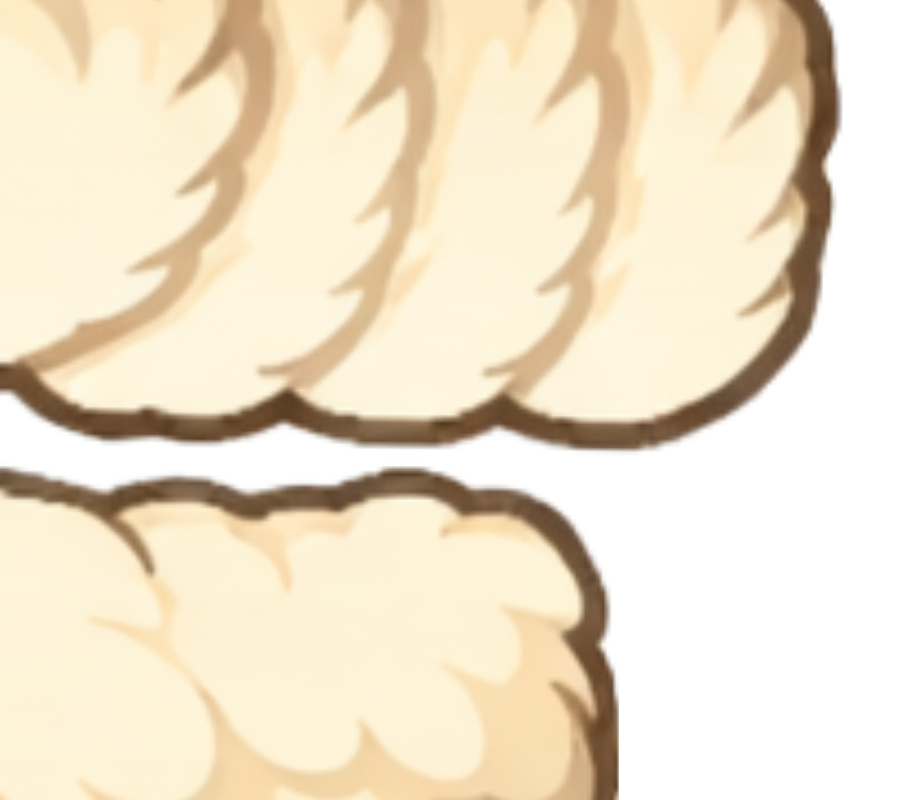
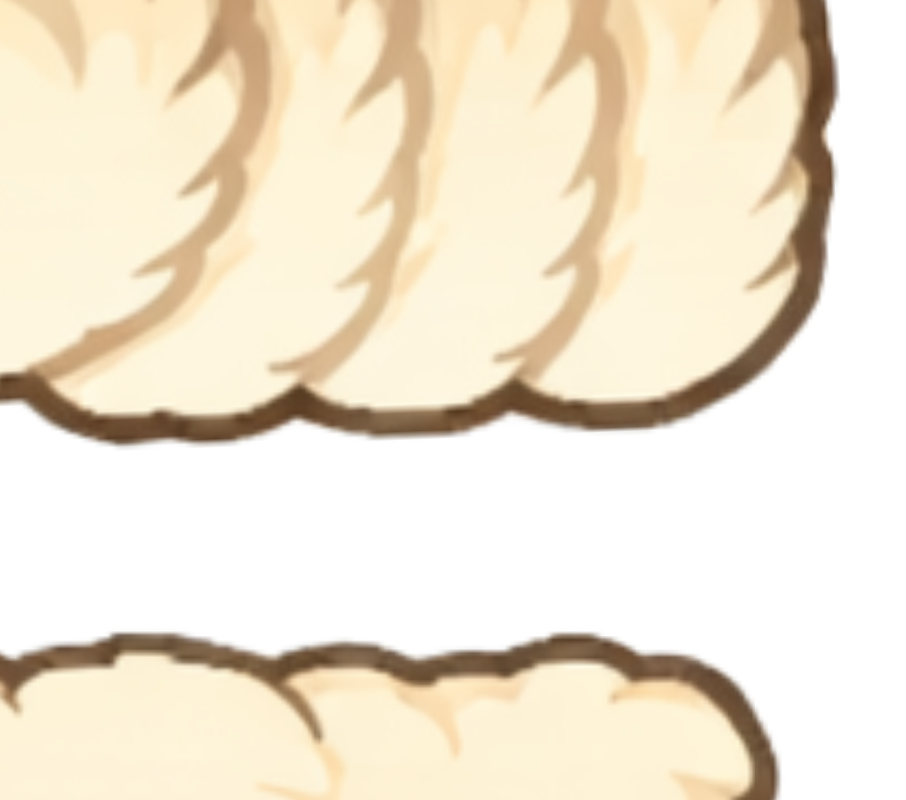
Before and after one commit to lookwhoitys/tobi-chomps, a React (Vite) app: page / in a window 1280 px wide. Shown: the part 600-1400 px from the top of the page, without its empty margins (0-906 px from the left). Built offline with nearby package versions, Linux system fonts and the light colour scheme; the HTML template or start-up script is replaced by a standard one.

Commit message:
Update App.jsx

```diff
--- a/src/App.jsx
+++ b/src/App.jsx
@@ -9,8 +9,6 @@ const HEAD_IMAGE_SIZE = "150%";
 const HEAD_IMAGE_OFFSET = "-14%";
 const TAIL_IMAGE_SIZE = "172%";
 const TAIL_IMAGE_OFFSET = "-34%";
-const CORNER_IMAGE_SIZE = "220%";
-const CORNER_IMAGE_OFFSET = "-50%";
 const ASSET_BASE = import.meta.env.BASE_URL;
 
 let sharedAudioContext = null;
@@ -123,44 +121,6 @@ function getTailAngle(snake) {
 function getBodyAngle(prev, next) {
   if (!prev || !next) return 0;
   if (prev.x === next.x) return 90;
-  return 0;
-}
-
-function getSegmentDir(from, to) {
-  if (!from || !to) return null;
-  return { x: to.x - from.x, y: to.y - from.y };
-}
-
-function isCornerSegment(prev, current, next) {
-  if (!prev || !current || !next) return false;
-
-  const dirFromPrev = getSegmentDir(prev, current);
-  const dirToNext = getSegmentDir(current, next);
-
-  if (!dirFromPrev || !dirToNext) return false;
-
-  return dirFromPrev.x !== dirToNext.x && dirFromPrev.y !== dirToNext.y;
-}
-
-function getCornerRotation(prev, current, next) {
-  const fromPrev = getSegmentDir(prev, current);
-  const toNext = getSegmentDir(current, next);
-
-  if (!fromPrev || !toNext) return 0;
-
-  const dirs = [fromPrev, toNext];
-
-  const hasLeft = dirs.some((d) => d.x === -1);
-  const hasRight = dirs.some((d) => d.x === 1);
-  const hasUp = dirs.some((d) => d.y === -1);
-  const hasDown = dirs.some((d) => d.y === 1);
-
-  // Base sprite orientation: left -> down
-  if (hasLeft && hasDown) return 0;
-  if (hasUp && hasLeft) return 90;
-  if (hasUp && hasRight) return 180;
-  if (hasRight && hasDown) return 270;
-
   return 0;
 }
 
@@ -746,14 +706,9 @@ export default function App() {
 
                     if (type === "bodyA" || type === "bodyB") {
                       const isTail = snakeIndex === snake.length - 1;
-                      const isNeck = snakeIndex === 1;
                       const prevSegment = snake[snakeIndex - 1];
-                      const currentSegment = snake[snakeIndex];
                       const nextSegment = snake[snakeIndex + 1];
-
                       const bodyAngle = getBodyAngle(prevSegment, nextSegment);
-                      const isCorner = isCornerSegment(prevSegment, currentSegment, nextSegment);
-                      const cornerRotation = getCornerRotation(prevSegment, currentSegment, nextSegment);
 
                       if (isTail) {
                         return (
@@ -780,38 +735,6 @@ export default function App() {
                         );
                       }
 
-                      if (isCorner) {
-                        return (
-                          <motion.div
-                            key={index}
-                            layout
-                            transition={itemSpring}
-                            className="flex items-center justify-center overflow-visible"
-                          >
-                            <motion.img
-                              src={`${ASSET_BASE}snake-body-corner.png`}
-                              alt="corner body"
-                              className="object-contain"
-                              style={{
-                                width: CORNER_IMAGE_SIZE,
-                                height: CORNER_IMAGE_SIZE,
-                                marginLeft: CORNER_IMAGE_OFFSET,
-                                marginTop: CORNER_IMAGE_OFFSET,
-                                rotate: `${cornerRotation}deg`,
-                                transformOrigin: "center center",
-                              }}
-                              animate={bounceBody}
-                              transition={{
-                                duration: 1.2,
-                                repeat: Infinity,
-                                ease: "easeInOut",
-                                delay: snakeIndex * 0.02,
-                              }}
-                            />
-                          </motion.div>
-                        );
-                      }
-
                       return (
                         <motion.div
                           key={index}
@@ -820,28 +743,19 @@ export default function App() {
                           className="flex items-center justify-center overflow-visible"
                         >
                           <motion.img
-                            src={
-                              isNeck
-                                ? `${ASSET_BASE}snake-body-start.png`
-                                : `${ASSET_BASE}snake-body-seamless.png`
-                            }
-                            alt={isNeck ? "body start" : "body"}
+                            src={`${ASSET_BASE}snake-body-seamless.png`}
+                            alt="body"
                             className="object-contain"
                             style={{
-                              width: isNeck ? "210%" : CELL_IMAGE_SIZE,
-                              height: isNeck ? "210%" : CELL_IMAGE_SIZE,
-                              marginLeft: isNeck ? "-52%" : CELL_IMAGE_OFFSET,
-                              marginTop: isNeck ? "-52%" : CELL_IMAGE_OFFSET,
+                              width: CELL_IMAGE_SIZE,
+                              height: CELL_IMAGE_SIZE,
+                              marginLeft: CELL_IMAGE_OFFSET,
+                              marginTop: CELL_IMAGE_OFFSET,
                               rotate: `${bodyAngle}deg`,
                               transformOrigin: "center center",
                             }}
                             animate={bounceBody}
-                            transition={{
-                              duration: 1.2,
-                              repeat: Infinity,
-                              ease: "easeInOut",
-                              delay: snakeIndex * 0.02,
-                            }}
+                            transition={{ duration: 1.2, repeat: Infinity, ease: "easeInOut", delay: snakeIndex * 0.02 }}
                           />
                         </motion.div>
                       );
```
